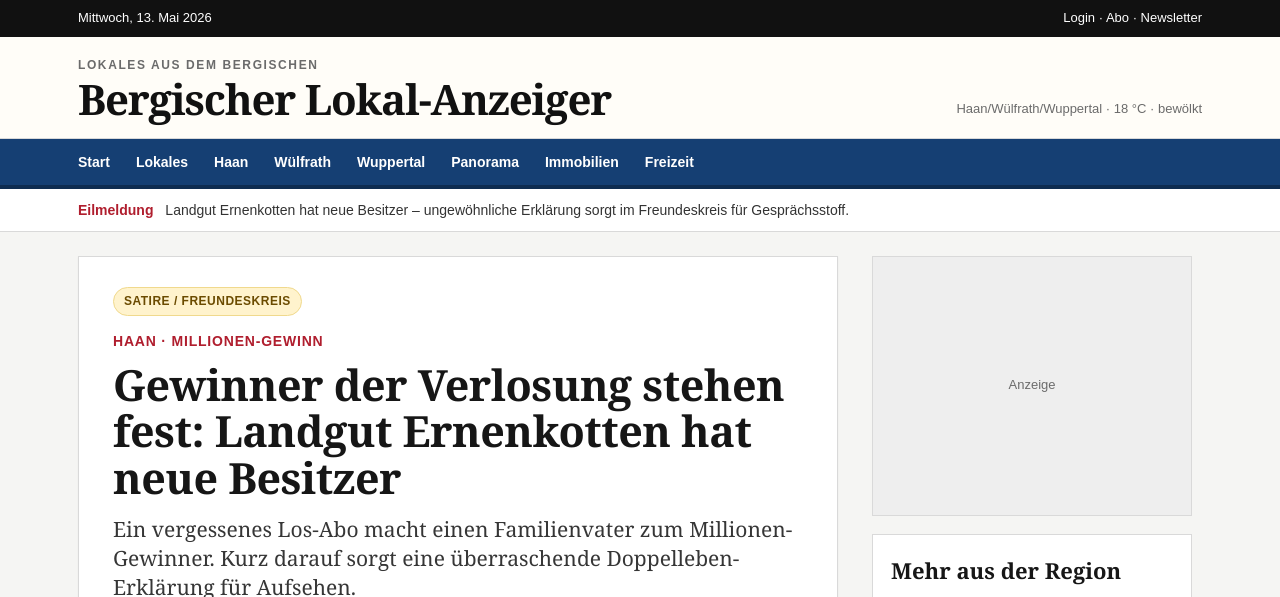
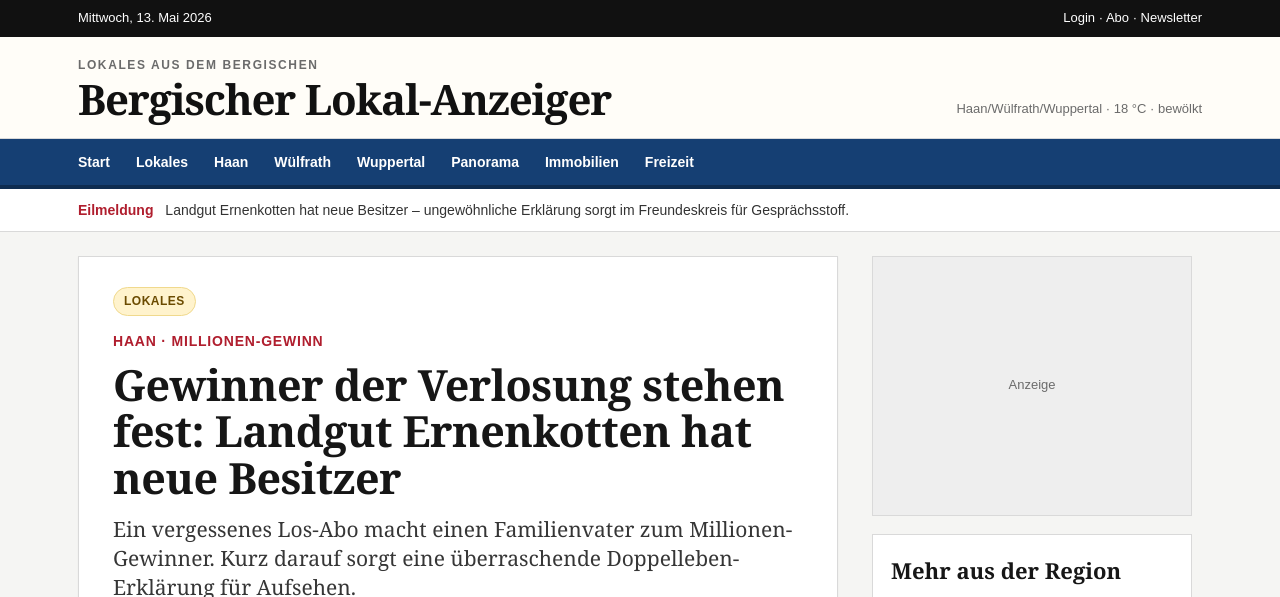
Before and after one commit to jojohio/Hausgewinn, a plain HTML site: page index.html in a window 1280 px wide. Shown: the top 597 px of the page. Drawn offline with Linux system fonts and the light colour scheme.

Commit message:
Change satire section to local news

```diff
--- a/index.html
+++ b/index.html
@@ -51,7 +51,7 @@
 
   <div class="wrap">
     <main>
-      <div class="satire">Satire / Freundeskreis</div>
+      <div class="satire">Lokales</div>
       <div class="kicker">Haan · Millionen-Gewinn</div>
       <h1>Gewinner der Verlosung stehen fest: Landgut Ernenkotten hat neue Besitzer</h1>
       <p class="subhead">Ein vergessenes Los-Abo macht einen Familienvater zum Millionen-Gewinner. Kurz darauf sorgt eine überraschende Doppelleben-Erklärung für Aufsehen.</p>
```
